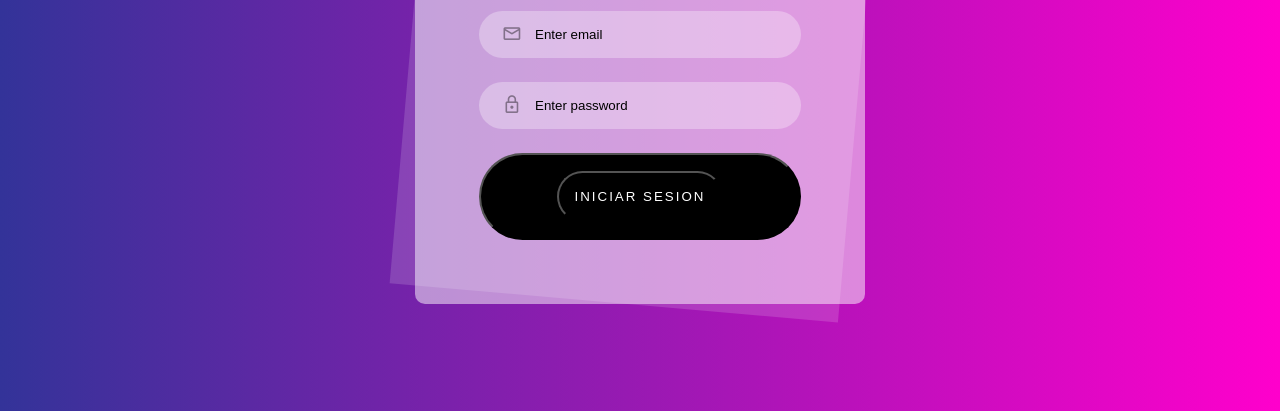
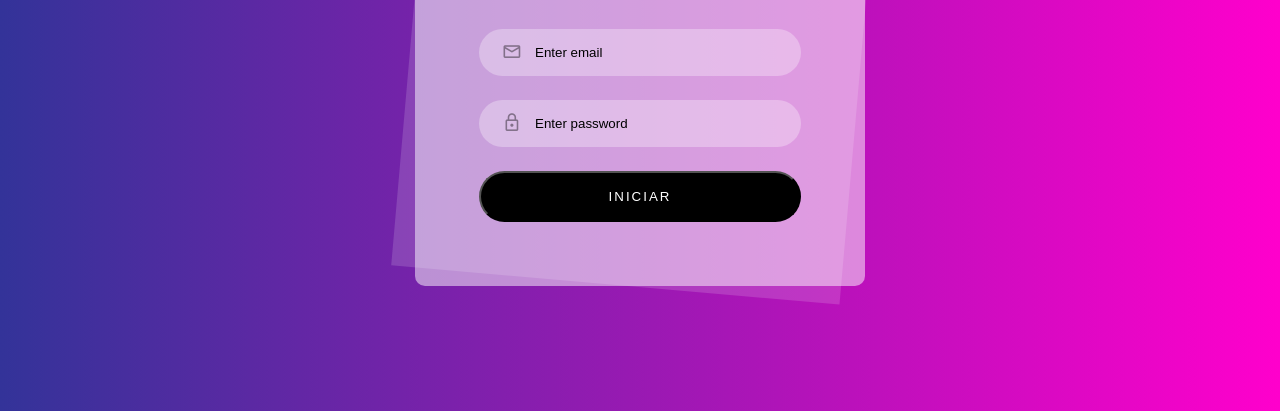
Before and after one commit to alexmosqueraaaaaa/base-de-datos-clientes, a plain HTML site: page index.html in a window 1280 px wide. Shown: the part 405-816 px from the top of the page. Drawn offline with nearby package versions, Linux system fonts and the light colour scheme.

Commit message:
base datos

```diff
--- a/index.html
+++ b/index.html
@@ -32,9 +32,8 @@
                         <span class="form-item-icon material-symbols-rounded">lock</span>
                         <input type=password placeholder="Enter password" name=password>
                     </div>
-                    <button>
-                    <input onclick=ir() type="button" value="INICIAR SESION">
-                    </button>
+
+                    <input onclick=ir() type="button" value="INICIAR">
             </form>
         </form>
 
--- a/style.css
+++ b/style.css
@@ -135,7 +135,7 @@ body{
 }
 
 
-.login-card-form button{
+.login-card-form input[type="button"]{
   background: black;
   color: white;
   padding: 1rem;
@@ -148,28 +148,10 @@ body{
 }
 
 
-.login-card-form button:hover{
-    background-color: rgba(0, 0, 0, .85);
+.login-card-form input[type="button"]:hover{
+    background-color: black;
     cursor: pointer;
 }
-
-.login-card-form button input{
-    background: black;
-    color: white;
-    padding: 1rem;
-    border-radius: 100px;
-    text-transform: uppercase;
-    letter-spacing: 2px;
-    transition: background .5s;
-
-
-  }
-
-  .login-card-form button input:hover{
-    background-color: rgba(0, 0, 0, .85);
-    cursor: pointer;
-}
-
 
 .login-card-social {
     display: flex;
```
